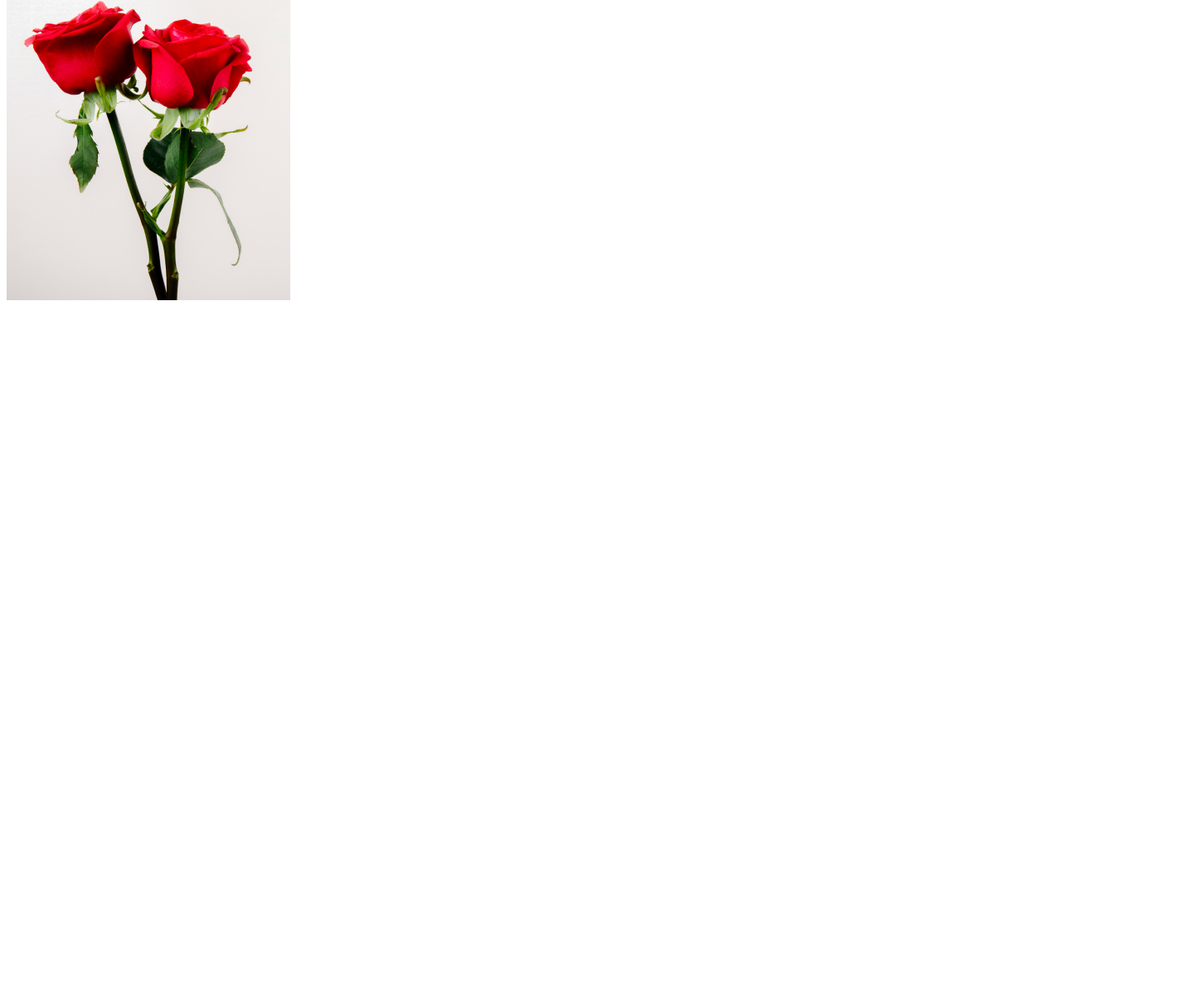
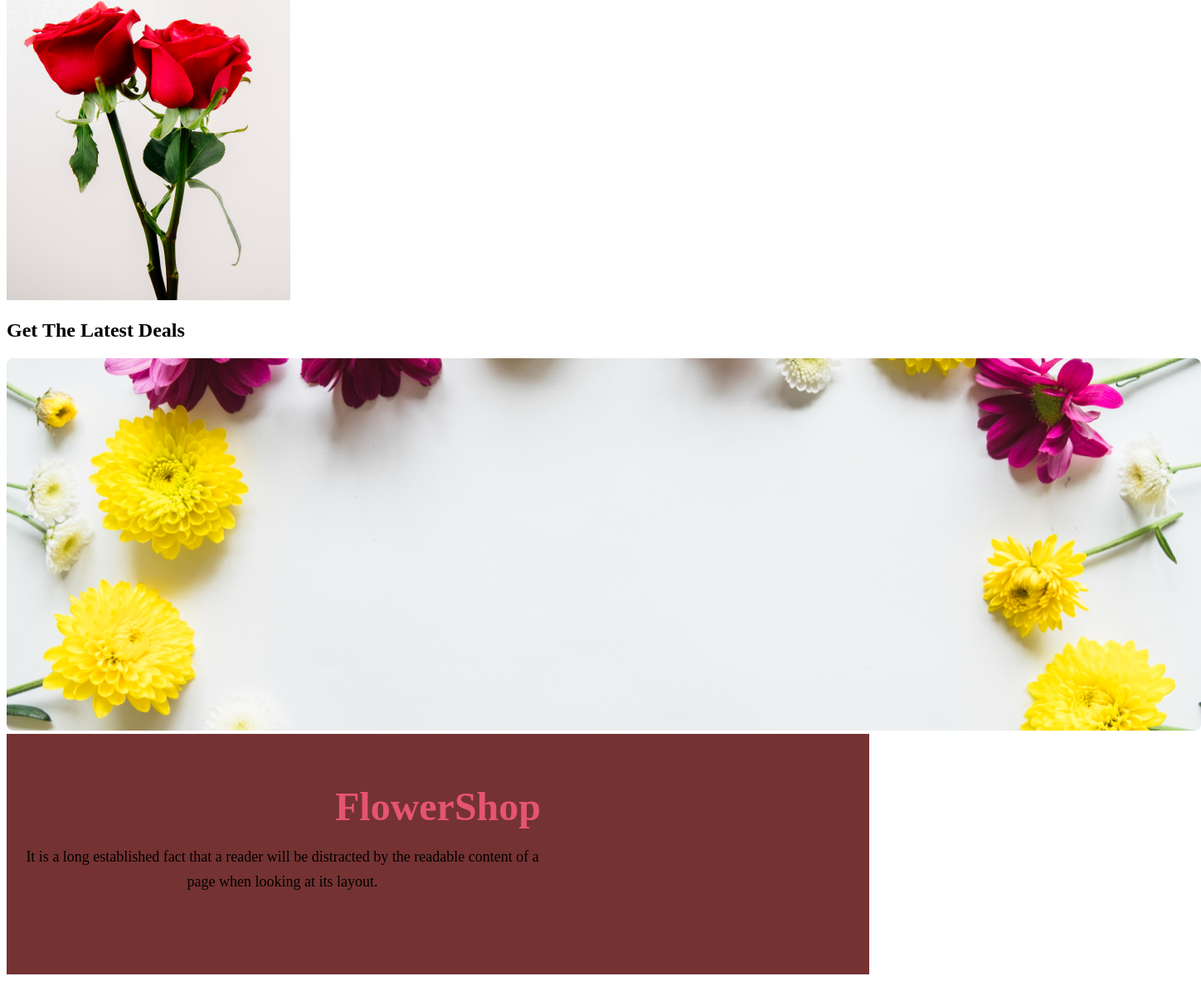
Before and after one commit to muhammadjahid11/first-assignement-flower, a plain HTML site: page index.html in a window 1280 px wide. Shown: the part 2533-3716 px from the top of the page at 83% size, 1448 px wide, since content can reach past the window. Before the commit the page ends 2907 px from the top, so only its background shows below. Drawn offline with Linux system fonts and the light colour scheme.

Commit message:
frist comiit

```diff
--- a/index.html
+++ b/index.html
@@ -73,12 +73,18 @@
         </section>
         <section>
             <div>
-
+               <h1>Get The Latest Deals</h1><img src="imges/Flower Asset/Rectangle 9.png" alt="">
             </div>
         </section>
     </main>
     <footer>
-
+        <section class="footer">
+            <div class="">
+                <h1 class="head1">FlowerShop</h1>
+                <p class="pp">It is a long established fact that a reader will be distracted by the readable content of a page when looking at its layout.</p>
+                <link rel="stylesheet"jahid-2023-12-7 href="">
+            </div>
+        </section>
     </footer>
 </body>
 </html>
--- a/styles/flwor.css
+++ b/styles/flwor.css
@@ -147,18 +147,53 @@
         .class2 {
             text-align: center;
         }
+
         .insta-title {
             font-family: Lato;
             font-size: 40px;
             font-weight: 800;
         }
-        .p{
+
+        .p {
             font-family: Lato;
             font-size: 18px;
             font-weight: 800;
         }
-        .img4{
-          gap: 5px;
-          right: 240px;
-          left: 240px;
+
+        .img4 {
+            gap: 5px;
+            right: 240px;
+            left: 240px;
         }
+
+
+
+
+
+        .footer {
+            background-color: rgb(117, 50, 50);
+            text-align: center;
+            width: 1000px;
+            height: 250px;
+            padding: 20px;
+        }
+
+        .head1 {
+            justify-content: center;
+            color: #E55473;
+            font-size: 48px;
+            font-weight: 800;
+            margin-bottom: 0;
+
+        }
+
+        .pp {
+            justify-content: center;
+            width: 625px;
+            text-align: center;
+
+            font-size: 18px;
+
+            font-weight: 400;
+            line-height: 30px;
+        }
```
